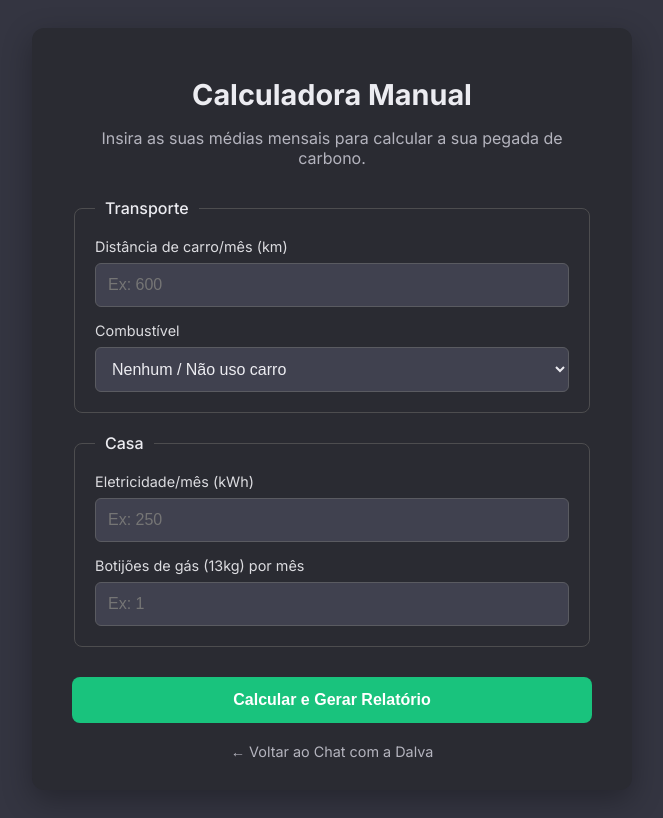
After one commit to Krawstr/APS-CALCULO-CARBONO, a Flask app: page /calculator in a window 1280 px wide. The commit adds this page. Shown: the whole page, without its empty margins (308-971 px from the left). Run offline with Flask 3, Linux system fonts and the light colour scheme.

Commit message:
feat: calculadora manual base

```diff
--- a/app.py
+++ b/app.py
@@ -1,132 +1,34 @@
-import os
-import json
-import re
-from flask import Flask, request, jsonify
+from flask import Flask
 from flask_cors import CORS
 import google.generativeai as genai
 from dotenv import load_dotenv
-import carbon_calculator
+import os
 
-load_dotenv()
-genai.configure(api_key=os.getenv("GOOGLE_API_KEY"))
+from routes.routes import routes as main_routes
 
-app = Flask(__name__)
-CORS(app)
+def create_app():
+    """Cria e configura uma instância da aplicação Flask."""
 
-conversation_history = []
+    load_dotenv()
 
-SYSTEM_PROMPT = """
-Você é a Dalva Carlinhos, uma assistente virtual amigável e especialista em sustentabilidade.
-Seu objetivo é guiar o usuário para calcular sua pegada de carbono mensal.
-Faça as perguntas de forma clara e uma de cada vez. Seja direto.
-Siga estritamente esta ordem de coleta de informações:
-1. Transporte:
-   - Se o usuário confirmar que tem carro, pergunte o tipo de combustível (gasolina, etanol, diesel).
-   - Depois, pergunte a média de quilômetros rodados por mês.
-   - Após o transporte individual, pergunte sobre o uso de transporte público (ônibus/metrô) e a média de km/mês.
-2. Energia em Casa:
-   - Pergunte o consumo médio mensal de eletricidade em kWh.
-   - Pergunte sobre o uso de gás de cozinha (ex: quantos botijões de 13kg você utiliza por mês?).
+    app = Flask(__name__)
 
-Mantenha as respostas curtas e focadas.
-Quando tiver coletado todos os dados, diga EXATAMENTE: "Excelente! Tenho todas as informações que preciso. Podemos gerar seu relatório?"
-"""
+    app.secret_key = os.urandom(24)
+    CORS(app)
 
-@app.route("/start_conversation", methods=['POST'])
-def start_conversation():
-    global conversation_history
-    conversation_history = [
-        {'role': 'user', 'parts': [SYSTEM_PROMPT]},
-        {'role': 'model', 'parts': ["Olá! Eu sou Dalva Carlinhos, sua assistente para cálculo de pegada de carbono. Você possui carro?"]}
-    ]
-    return jsonify({"response": conversation_history[-1]['parts'][0]})
+    api_key = os.getenv("GOOGLE_API_KEY")
+    if not api_key:
+        print("Erro: A variável de ambiente GOOGLE_API_KEY não foi definida.")
+    else:
+        try:
+            genai.configure(api_key=api_key)
+        except Exception as e:
+            print(f"Erro ao configurar a API do Google: {e}")
 
-@app.route("/send_message", methods=['POST'])
-def send_message():
-    global conversation_history
-    message = request.get_json()
-    if not message or 'text' not in message:
-        return jsonify({"error": "Mensagem inválida"}), 400
+    app.register_blueprint(main_routes)
 
-    user_text = message['text']
-    conversation_history.append({'role': 'user', 'parts': [user_text]})
-
-    model = genai.GenerativeModel('gemini-2.0-flash')
-    chat = model.start_chat(history=conversation_history)
-    response = chat.send_message(user_text)
-    assistant_response = response.text
-
-    conversation_history.append({'role': 'model', 'parts': [assistant_response]})
-    return jsonify({"response": assistant_response})
-
-@app.route("/generate_report", methods=['POST'])
-def generate_report():
-    global conversation_history
-
-    extraction_prompt = f"""
-    Analise a seguinte conversa e extraia os dados para o cálculo da pegada de carbono. A conversa é: {json.dumps(conversation_history)}
-    Sua resposta DEVE SER APENAS um objeto JSON, sem nenhum texto adicional. Use as seguintes chaves: "km_carro", "tipo_combustivel", "km_onibus", "kwh_eletricidade", "kg_gas_glp".
-    Para "tipo_combustivel", use um dos seguintes valores: "gasolina", "etanol", "diesel". Se uma informação não foi fornecida, use o valor null.
-    Para valores numéricos, extraia APENAS o número (ex: "1 botijao" -> 13, "600km" -> 600).
-    """
-
-    model = genai.GenerativeModel('gemini-2.0-flash')
-    response_json_str = model.generate_content(extraction_prompt).text
-
-    extracted_data = {}
-    try:
-        match = re.search(r'\{.*\}', response_json_str, re.DOTALL)
-        if match:
-            clean_json_str = match.group(0)
-            extracted_data = json.loads(clean_json_str)
-        else:
-            raise json.JSONDecodeError("Nenhum JSON encontrado na resposta", response_json_str, 0)
-    except json.JSONDecodeError as e:
-        print(f"Erro de JSON Decode: {e}")
-        print(f"Resposta recebida da IA: {response_json_str}")
-        return jsonify({"error": "Não foi possível extrair os dados da conversa."}), 500
-
-    sanitized_data = {}
-    for key, value in extracted_data.items():
-        if value is None:
-            sanitized_data[key] = None
-            continue
-
-        if key == 'tipo_combustivel':
-            sanitized_data[key] = str(value) if value else None
-        else:
-
-            try:
-                numeric_value_str = re.sub(r'[^\d.]', '', str(value))
-                if numeric_value_str:
-                    if key == 'kg_gas_glp' and float(numeric_value_str) <= 5:
-                        sanitized_data[key] = float(numeric_value_str) * 13.0
-                    else:
-                        sanitized_data[key] = float(numeric_value_str)
-                else:
-                    sanitized_data[key] = None
-            except (ValueError, TypeError):
-                sanitized_data[key] = None
-
-    calculation_results = carbon_calculator.calculate_footprint(sanitized_data)
-
-    report_prompt = f"""
-    Com base nos seguintes resultados do cálculo da pegada de carbono de um usuário (em kg de CO2e): {json.dumps(calculation_results)}
-    Gere um relatório personalizado, amigável e otimista.
-    - Comece com um resumo do resultado total.
-    - Analise qual categoria foi a maior emissora.
-    - Ofereça 3 dicas práticas e acionáveis para o usuário reduzir sua pegada, focando na categoria de maior impacto.
-    - Termine com uma mensagem de encorajamento.
-    """
-
-    text_report = model.generate_content(report_prompt).text
-
-    final_response = {
-        "data_for_dashboard": calculation_results,
-        "narrative_report": text_report,
-    }
-
-    return jsonify(final_response)
+    return app
 
 if __name__ == "__main__":
+    app = create_app()
     app.run(host="127.0.0.1", port=5000, debug=True)
--- /dev/null
+++ b/routes/routes.py
@@ -0,0 +1,173 @@
+import os
+import json
+import re
+from flask import Blueprint, render_template, request, jsonify, session, redirect, url_for
+import google.generativeai as genai
+import routes.carbon_calculator as carbon_calculator
+
+routes = Blueprint('main', __name__)
+
+conversation_history = []
+
+SYSTEM_PROMPT = """
+Você é a Dalva Carlinhos, uma assistente virtual amigável e especialista em sustentabilidade.
+Seu objetivo é guiar o usuário para calcular sua pegada de carbono mensal.
+Faça as perguntas de forma clara e uma de cada vez. Seja direto.
+Siga estritamente esta ordem de coleta de informações:
+1. Transporte:
+   - Se o usuário confirmar que tem carro, pergunte o tipo de combustível (gasolina, etanol, diesel).
+   - Depois, pergunte a média de quilômetros rodados por mês.
+   - Após o transporte individual, pergunte sobre o uso de transporte público (ônibus/metrô) e a média de km/mês.
+2. Energia em Casa:
+   - Pergunte o consumo médio mensal de eletricidade em kWh.
+   - Pergunte sobre o uso de gás de cozinha (ex: quantos botijões de 13kg você utiliza por mês?).
+
+Mantenha as respostas curtas e focadas.
+Quando tiver coletado todos os dados, diga EXATAMENTE: "Excelente! Tenho todas as informações que preciso. Podemos gerar seu relatório?"
+"""
+
+
+@routes.route("/")
+def home():
+    return render_template("index.html")
+
+
+@routes.route("/start_conversation", methods=['POST'])
+def start_conversation():
+    global conversation_history
+    conversation_history = [
+        {'role': 'user', 'parts': [SYSTEM_PROMPT]},
+        {'role': 'model', 'parts': ["Olá! Eu sou Dalva Carlinhos, sua assistente para cálculo de pegada de carbono. Você possui carro?"]}
+    ]
+    return jsonify({"response": conversation_history[-1]['parts'][0]})
+
+
+@routes.route("/send_message", methods=['POST'])
+def send_message():
+    global conversation_history
+    message = request.get_json()
+    if not message or 'text' not in message:
+        return jsonify({"error": "Mensagem inválida"}), 400
+
+    user_text = message['text']
+    conversation_history.append({'role': 'user', 'parts': [user_text]})
+
+    model = genai.GenerativeModel('gemini-1.5-flash-latest')
+    response = model.generate_content(conversation_history)
+    assistant_response = response.text
+
+    conversation_history.append({'role': 'model', 'parts': [assistant_response]})
+    return jsonify({"response": assistant_response})
+
+
+@routes.route("/generate_report", methods=['POST'])
+def generate_report():
+    global conversation_history
+    extraction_prompt = f"""
+    Analise a seguinte conversa e extraia os dados para o cálculo da pegada de carbono. A conversa é: {json.dumps(conversation_history)}
+    Sua resposta DEVE SER APENAS um objeto JSON, sem nenhum texto adicional. Use as seguintes chaves: "km_carro", "tipo_combustivel", "km_onibus", "kwh_eletricidade", "kg_gas_glp".
+    Para "tipo_combustivel", use um dos seguintes valores: "gasolina", "etanol", "diesel". Se uma informação não foi fornecida, use o valor null.
+    Para valores numéricos, extraia APENAS o número (ex: "1 botijao" -> 13, "600km" -> 600).
+    """
+
+    model = genai.GenerativeModel('gemini-1.5-flash-latest')
+    response_json_str = model.generate_content(extraction_prompt).text
+
+    extracted_data = {}
+    try:
+        match = re.search(r'\{.*\}', response_json_str, re.DOTALL)
+        if match:
+            clean_json_str = match.group(0)
+            extracted_data = json.loads(clean_json_str)
+        else:
+            raise json.JSONDecodeError("Nenhum JSON encontrado na resposta", response_json_str, 0)
+    except json.JSONDecodeError as e:
+        print(f"Erro de JSON Decode: {e}")
+        print(f"Resposta recebida da IA: {response_json_str}")
+        return jsonify({"error": "Não foi possível extrair os dados da conversa."}), 500
+
+    sanitized_data = {}
+    for key, value in extracted_data.items():
+        if value is None:
+            sanitized_data[key] = None
+            continue
+
+        if key == 'tipo_combustivel':
+            sanitized_data[key] = str(value) if value else None
+        else:
+            try:
+                numeric_value_str = re.sub(r'[^\d.]', '', str(value))
+                if numeric_value_str:
+                    if key == 'kg_gas_glp' and float(numeric_value_str) <= 5:
+                        sanitized_data[key] = float(numeric_value_str) * 13.0
+                    else:
+                        sanitized_data[key] = float(numeric_value_str)
+                else:
+                    sanitized_data[key] = None
+            except (ValueError, TypeError):
+                sanitized_data[key] = None
+
+    calculation_results = carbon_calculator.calculate_footprint(sanitized_data)
+
+    report_prompt = f"""
+    Com base nos seguintes resultados do cálculo da pegada de carbono de um usuário (em kg de CO2e): {json.dumps(calculation_results)}
+    Gere um relatório personalizado, amigável e otimista.
+    - Comece com um resumo do resultado total.
+    - Analise qual categoria foi a maior emissora.
+    - Ofereça 3 dicas práticas e acionáveis para o usuário reduzir sua pegada, focando na categoria de maior impacto.
+    - Termine com uma mensagem de encorajamento.
+    """
+
+    text_report = model.generate_content(report_prompt).text
+
+    final_response = {
+        "data_for_dashboard": calculation_results,
+        "narrative_report": text_report,
+    }
+
+    session['report_data'] = final_response
+    return jsonify({"status": "success", "redirect_url": url_for('main.show_report')}) # Nota: 'main.show_report'
+
+
+@routes.route("/report")
+def show_report():
+    report_data = session.get('report_data', None)
+    if not report_data:
+        return redirect(url_for('main.home')) # Nota: 'main.home'
+    return render_template("calculator.html", report_data=report_data)
+
+
+@routes.route('/calculator')
+def show_calculator_form():
+    return render_template('direct_calculator.html')
+
+
+@routes.route('/calculator', methods=['POST'])
+def handle_calculator_form():
+    sanitized_data = {
+        'km_carro': request.form.get('km_carro', type=float),
+        'tipo_combustivel': request.form.get('tipo_combustivel'),
+        'km_onibus': request.form.get('km_onibus', type=float),
+        'kwh_eletricidade': request.form.get('kwh_eletricidade', type=float),
+        'kg_gas_glp': (request.form.get('botijoes_gas', type=float) or 0) * 13.0
+    }
+
+    if not sanitized_data['tipo_combustivel']:
+        sanitized_data['tipo_combustivel'] = None
+
+    calculation_results = carbon_calculator.calculate_footprint(sanitized_data)
+
+    report_prompt = f"""
+    Com base nos seguintes resultados do cálculo da pegada de carbono de um usuário (em kg de CO2e): {json.dumps(calculation_results)}
+    Gere um relatório personalizado, amigável e otimista. Analise a maior fonte de emissão e ofereça 3 dicas práticas para reduzi-la. Termine com uma mensagem de encorajamento.
+    """
+    model = genai.GenerativeModel('gemini-1.5-flash-latest')
+    text_report = model.generate_content(report_prompt).text
+
+    final_response = {
+        "data_for_dashboard": calculation_results,
+        "narrative_report": text_report,
+    }
+
+    session['report_data'] = final_response
+    return redirect(url_for('main.show_report'))
--- /dev/null
+++ b/static/form.css
@@ -0,0 +1,38 @@
+/* static/form.css */
+* { box-sizing: border-box; }
+
+body {
+    font-family: 'Inter', sans-serif;
+    background-color: #343541;
+    color: #ececf1;
+    display: flex;
+    justify-content: center;
+    align-items: center;
+    min-height: 100vh;
+    padding: 20px;
+}
+
+.form-container {
+    background-color: #2a2b32;
+    border-radius: 12px;
+    padding: 30px 40px;
+    width: 100%;
+    max-width: 600px;
+    box-shadow: 0 10px 30px rgba(0, 0, 0, 0.3);
+}
+
+.form-header { text-align: center; margin-bottom: 30px; }
+.form-header h1 { font-size: 1.8em; margin-bottom: 8px; }
+.form-header p { color: #b4b4be; }
+
+form { display: flex; flex-direction: column; gap: 20px; }
+fieldset { border: 1px solid #4d4d4f; border-radius: 8px; padding: 20px; display: flex; flex-direction: column; gap: 15px; }
+legend { padding: 0 10px; font-weight: 500; color: #ececf1; }
+.form-group { display: flex; flex-direction: column; }
+label { margin-bottom: 8px; font-size: 0.9em; color: #dcdce0; }
+input, select { background-color: #40414f; color: #ececf1; border: 1px solid #5a5b61; border-radius: 6px; padding: 12px; font-size: 1em; width: 100%; }
+input:focus, select:focus { outline: none; border-color: #19c37d; }
+.submit-button { padding: 14px 20px; background-color: #19c37d; color: white; border: none; border-radius: 8px; font-weight: bold; font-size: 1em; cursor: pointer; transition: background-color 0.2s; margin-top: 10px; }
+.submit-button:hover { background-color: #15a86a; }
+.back-link { display: block; text-align: center; margin-top: 20px; color: #b4b4be; text-decoration: none; font-size: 0.9em; }
+.back-link:hover { text-decoration: underline; }
--- /dev/null
+++ b/templates/direct_calculator.html
@@ -0,0 +1,54 @@
+<!DOCTYPE html>
+<html lang="pt-BR">
+<head>
+    <meta charset="UTF-8">
+    <meta name="viewport" content="width=device-width, initial-scale=1.0">
+    <title>Calculadora Manual</title>
+    <link rel="preconnect" href="https://fonts.googleapis.com">
+    <link rel="preconnect" href="https://fonts.gstatic.com" crossorigin>
+    <link href="https://fonts.googleapis.com/css2?family=Inter:wght@400;500;700&display=swap" rel="stylesheet">
+    <link rel="stylesheet" href="{{ url_for('static', filename='form.css') }}">
+</head>
+<body>
+    <div class="form-container">
+        <header class="form-header">
+            <h1>Calculadora Manual</h1>
+            <p>Insira as suas médias mensais para calcular a sua pegada de carbono.</p>
+        </header>
+
+        <form action="{{ url_for('main.handle_calculator_form') }}" method="POST">
+            <fieldset>
+                <legend>Transporte</legend>
+                <div class="form-group">
+                    <label for="km_carro">Distância de carro/mês (km)</label>
+                    <input type="number" id="km_carro" name="km_carro" placeholder="Ex: 600">
+                </div>
+                <div class="form-group">
+                    <label for="tipo_combustivel">Combustível</label>
+                    <select id="tipo_combustivel" name="tipo_combustivel">
+                        <option value="">Nenhum / Não uso carro</option>
+                        <option value="gasolina">Gasolina</option>
+                        <option value="etanol">Etanol</option>
+                        <option value="diesel">Diesel</option>
+                    </select>
+                </div>
+            </fieldset>
+
+            <fieldset>
+                <legend>Casa</legend>
+                <div class="form-group">
+                    <label for="kwh_eletricidade">Eletricidade/mês (kWh)</label>
+                    <input type="number" id="kwh_eletricidade" name="kwh_eletricidade" placeholder="Ex: 250" required>
+                </div>
+                <div class="form-group">
+                    <label for="botijoes_gas">Botijões de gás (13kg) por mês</label>
+                    <input type="number" id="botijoes_gas" name="botijoes_gas" placeholder="Ex: 1" step="0.5">
+                </div>
+            </fieldset>
+
+            <button type="submit" class="submit-button">Calcular e Gerar Relatório</button>
+        </form>
+        <a href="/" class="back-link">← Voltar ao Chat com a Dalva</a>
+    </div>
+</body>
+</html>
```
Also changed, not shown: static/calculator.css (added, +73 -0 lines), static/style.css (renamed from assets/style.css, +20 -0 lines), templates/calculator.html (added, +68 -0 lines), templates/index.html (renamed from index.html, +6 -3 lines), routes/carbon_calculator.py (renamed from carbon_calculator.py), static/script.js (renamed from assets/script.js), 1 other file.
